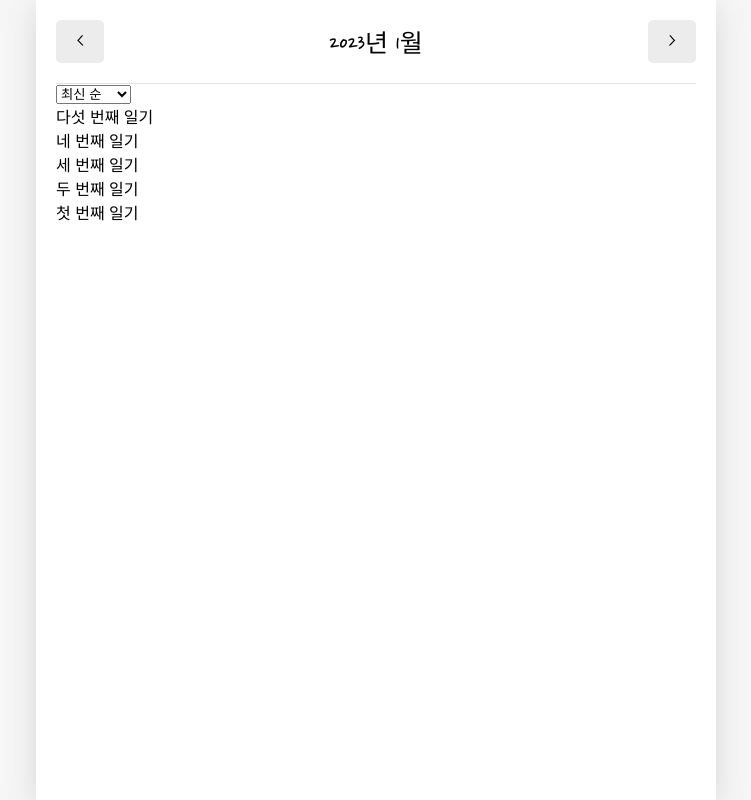
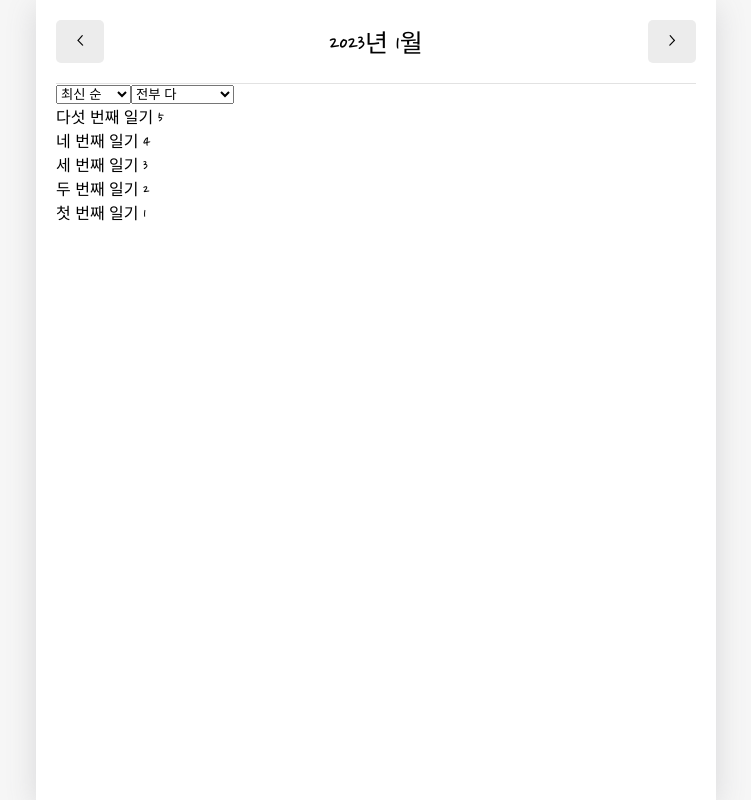
Before and after one commit to Lee-Sunho/emotion_diary, a React (Create React App) app: page / in a window 1280 px wide. Shown: the whole page, without its empty margins (264-1015 px from the left). Built offline with nearby package versions, Linux system fonts and the light colour scheme; the HTML template or start-up script is replaced by a standard one; a web font is replaced by a local one.

Commit message:
feat: diaryList 감정 별로 보기 기능 구현

```diff
--- a/src/components/DiaryList.js
+++ b/src/components/DiaryList.js
@@ -3,6 +3,12 @@
 const sortOptionList = [
   { value: "latest", name: "최신 순" },
   { value: "oldest", name: "오래된 순" },
+];
+
+const filterOptionList = [
+  { value: "all", name: "전부 다" },
+  { value: "good", name: "좋은 감정만" },
+  { value: "bad", name: "안 좋은 감정만" },
 ];
 
 const ControlMenu = ({ value, onChange, optionList }) => {
@@ -19,8 +25,15 @@
 
 const DiaryList = ({ diaryList }) => {
   const [sortType, setSortType] = useState("latest");
+  const [filter, setFilter] = useState("all");
 
   const getProcessedDiaryList = () => {
+    const filterCallBack = (item) => {
+      if (filter === "good") {
+        return parseInt(item.emotion) <= 3;
+      }
+      return parseInt(item.emotion) > 3;
+    };
     const compare = (a, b) => {
       if (sortType === "latest") {
         return parseInt(b.date) - parseInt(a.date);
@@ -29,7 +42,11 @@
     };
 
     const copyList = JSON.parse(JSON.stringify(diaryList));
-    const sortedList = copyList.sort(compare);
+
+    const filteredList =
+      filter === "all" ? copyList : copyList.filter((it) => filterCallBack(it));
+
+    const sortedList = filteredList.sort(compare);
     return sortedList;
   };
 
@@ -40,8 +57,15 @@
         onChange={setSortType}
         optionList={sortOptionList}
       />
+      <ControlMenu
+        value={filter}
+        onChange={setFilter}
+        optionList={filterOptionList}
+      />
       {getProcessedDiaryList().map((it) => (
-        <div key={it.id}>{it.content}</div>
+        <div key={it.id}>
+          {it.content} {it.emotion}
+        </div>
       ))}
     </div>
   );
```
